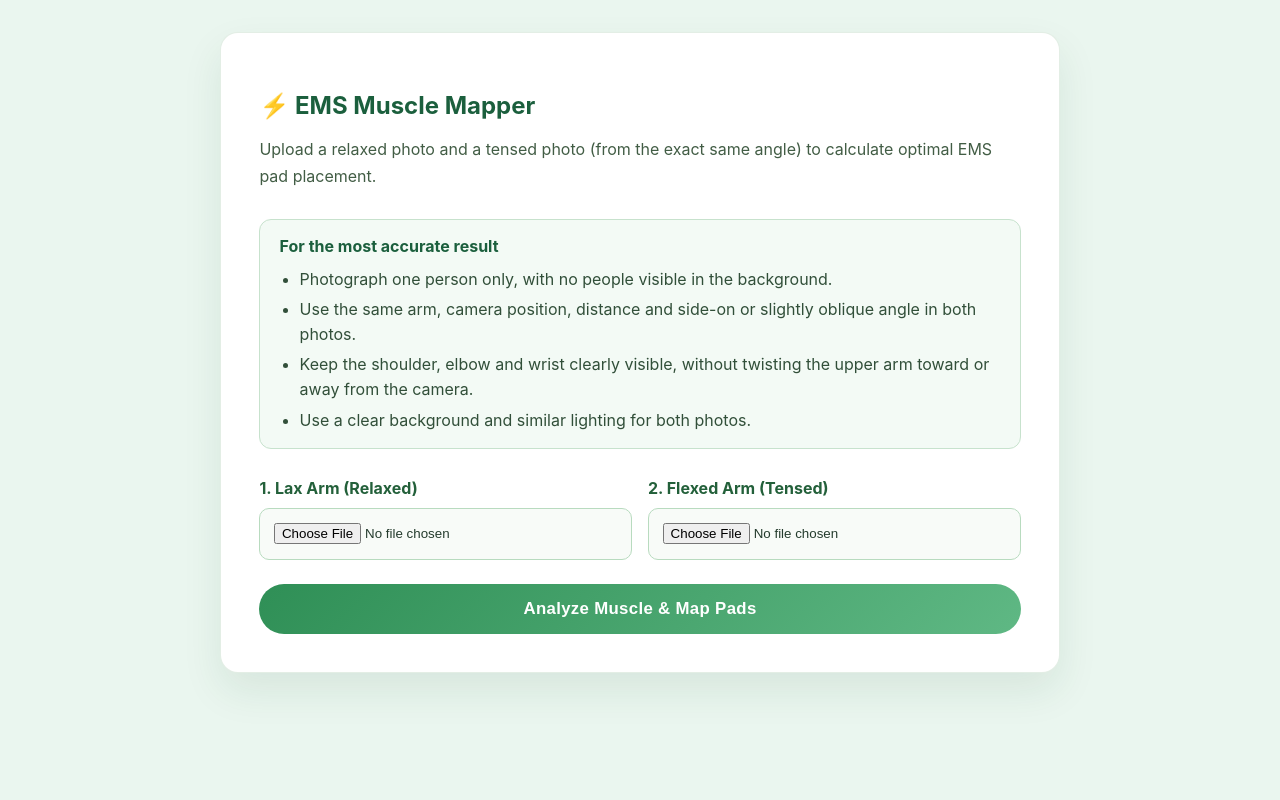
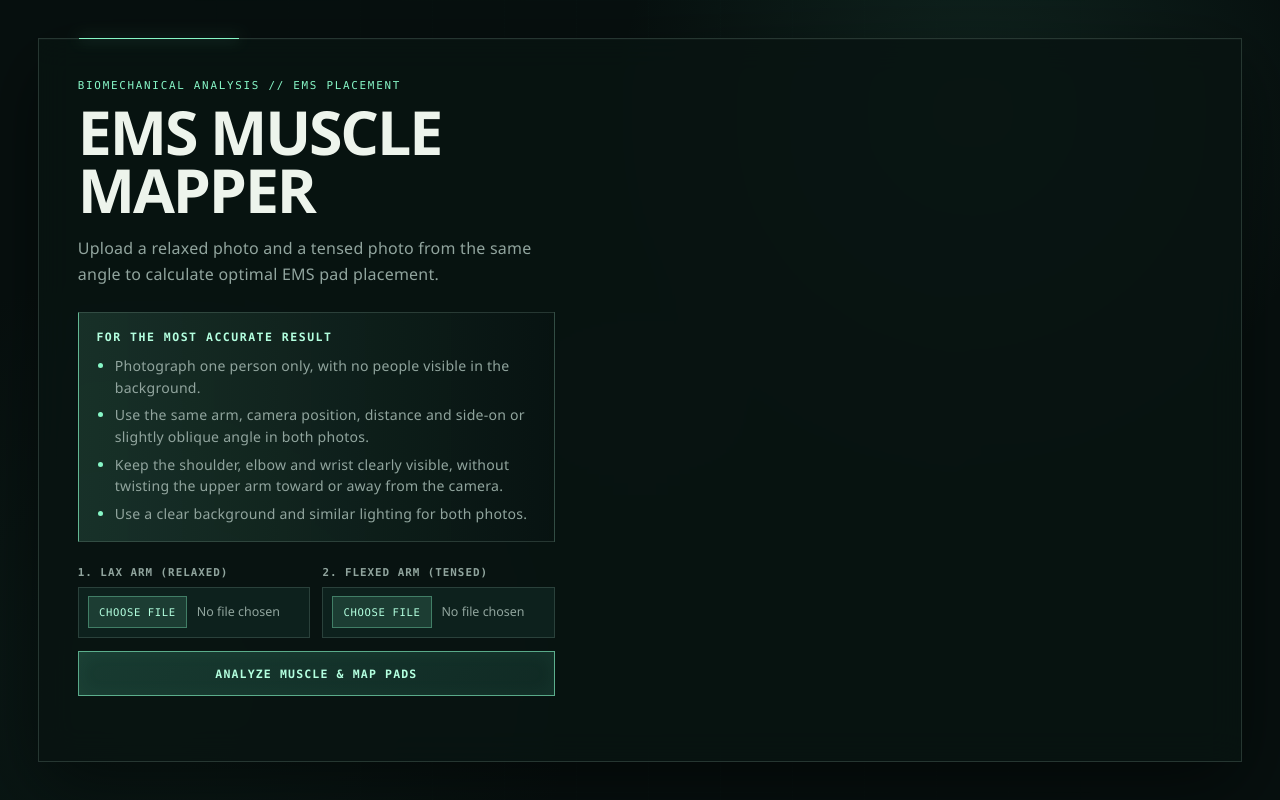
Before and after one commit to sionaheritage/axom-juno-hack, a FastAPI app: page / in a window 1280 px wide. Run offline with FastAPI, Linux system fonts and the light colour scheme.

Commit message:
CSS overhaul to comply with rest of project

```diff
--- a/ems_muscle_mapper/templates/css/style.css
+++ b/ems_muscle_mapper/templates/css/style.css
@@ -1,62 +1,167 @@
+:root {
+    color-scheme: dark;
+    --ink: #edf4ec;
+    --muted: #91a59e;
+    --dim: #5c746c;
+    --page: #07100f;
+    --panel: rgba(8, 20, 18, 0.88);
+    --panel-solid: #0b1917;
+    --field: #0d211d;
+    --line: rgba(162, 193, 181, 0.2);
+    --signal: #87f7c7;
+    --signal-strong: #b3ffdf;
+    --signal-soft: rgba(135, 247, 199, 0.13);
+    --alert: #ff8066;
+    --alert-soft: rgba(255, 107, 74, 0.13);
+    --shadow: rgba(0, 0, 0, 0.52);
+}
+
+* {
+    box-sizing: border-box;
+}
+
+html {
+    min-width: 320px;
+    min-height: 100%;
+    background: var(--page);
+}
+
 body {
-    font-family: -apple-system, BlinkMacSystemFont, "Segoe UI", Roboto, Helvetica, Arial, sans-serif;
-    padding: 2rem;
-    max-width: 840px;
-    margin: 0 auto;
-    background: #eaf6ef;
-    color: #193925;
+    min-height: 100vh;
+    margin: 0;
+    padding: clamp(0.75rem, 2vw, 1.75rem);
+    overflow-x: hidden;
+    background:
+        radial-gradient(circle at 76% 14%, rgba(64, 146, 118, 0.17), transparent 30%),
+        radial-gradient(circle at 12% 86%, rgba(35, 92, 74, 0.13), transparent 32%),
+        var(--page);
+    color: var(--ink);
+    font-family: Bahnschrift, "Avenir Next Condensed", "Segoe UI", sans-serif;
     font-size: 1rem;
+    letter-spacing: 0.015em;
+}
+
+body::before {
+    position: fixed;
+    inset: 0;
+    z-index: 0;
+    pointer-events: none;
+    content: "";
+    background:
+        linear-gradient(90deg, rgba(135, 247, 199, 0.025) 1px, transparent 1px),
+        linear-gradient(rgba(135, 247, 199, 0.02) 1px, transparent 1px),
+        repeating-linear-gradient(0deg, rgba(255, 255, 255, 0.012) 0 1px, transparent 1px 4px);
+    background-size: 72px 72px, 72px 72px, auto;
+    mask-image: radial-gradient(circle at center, black, transparent 88%);
+}
+
+button,
+input,
+textarea {
+    font: inherit;
 }
 
 .card {
-    background: #ffffff;
-    padding: 2.4rem;
-    border-radius: 18px;
-    border: 1px solid rgba(67, 142, 84, 0.15);
-    box-shadow: 0 18px 40px rgba(27, 77, 44, 0.09);
+    position: relative;
+    z-index: 1;
+    width: min(100%, 880px);
+    margin: 0 auto;
+    padding: clamp(1.25rem, 4vw, 2.5rem);
+    border: 1px solid var(--line);
+    background: var(--panel);
+    box-shadow: 0 24px 72px var(--shadow), inset 0 1px rgba(255, 255, 255, 0.025);
+    backdrop-filter: blur(16px);
 }
 
-h2 {
-    color: #1b5f3d;
-    margin-bottom: 0.4rem;
+.card::before {
+    position: absolute;
+    top: -1px;
+    left: clamp(1.25rem, 4vw, 2.5rem);
+    width: clamp(5rem, 15vw, 10rem);
+    height: 1px;
+    content: "";
+    background: var(--signal);
+    box-shadow: 0 0 14px rgba(135, 247, 199, 0.7);
 }
 
-p {
-    color: #425d45;
-    line-height: 1.7;
-    margin-bottom: 1.8rem;
+.app-intro {
+    margin-bottom: 1.5rem;
+}
+
+.eyebrow {
+    margin: 0 0 0.65rem;
+    color: var(--signal);
+    font-family: "IBM Plex Mono", Consolas, monospace;
+    font-size: 0.68rem;
+    letter-spacing: 0.16em;
+    line-height: 1.4;
+    text-transform: uppercase;
+}
+
+h1 {
+    margin: 0;
+    color: var(--ink);
+    font-size: clamp(2rem, 7vw, 3.8rem);
+    font-stretch: condensed;
+    font-weight: 600;
+    letter-spacing: -0.035em;
+    line-height: 0.95;
+    text-transform: uppercase;
+}
+
+.app-intro > p:last-child {
+    max-width: 42rem;
+    margin: 1rem 0 0;
+    color: var(--muted);
+    line-height: 1.65;
 }
 
 .capture-guidance {
-    margin-bottom: 1.8rem;
-    padding: 1rem 1.2rem;
-    border: 1px solid #c7e2cd;
-    border-radius: 12px;
-    background: #f3faf5;
-    color: #314f39;
+    margin-bottom: 1.5rem;
+    padding: 1rem 1.1rem;
+    border: 1px solid var(--line);
+    border-left-color: rgba(135, 247, 199, 0.72);
+    background: linear-gradient(90deg, var(--signal-soft), rgba(8, 20, 18, 0.3));
 }
 
-.capture-guidance h3 {
+.capture-guidance h2,
+.meaning-panel h2,
+.result-heading {
     margin: 0 0 0.65rem;
-    color: #1b5f3d;
-    font-size: 1rem;
+    color: var(--signal-strong);
+    font-family: "IBM Plex Mono", Consolas, monospace;
+    font-size: 0.72rem;
+    font-weight: 600;
+    letter-spacing: 0.13em;
+    line-height: 1.4;
+    text-transform: uppercase;
 }
 
 .capture-guidance ul {
     margin: 0;
-    padding-left: 1.25rem;
+    padding-left: 1.15rem;
+    color: var(--muted);
+    font-size: 0.88rem;
     line-height: 1.55;
+}
+
+.capture-guidance li::marker {
+    color: var(--signal);
 }
 
 .capture-guidance li + li {
     margin-top: 0.35rem;
 }
 
+#uploadForm {
+    min-width: 0;
+}
+
 .upload-grid {
     display: grid;
     grid-template-columns: repeat(2, minmax(0, 1fr));
-    gap: 1rem;
-    margin-bottom: 1.5rem;
+    gap: 0.75rem;
+    margin-bottom: 0.85rem;
 }
 
 .upload-group {
@@ -65,60 +170,167 @@
 
 label {
     display: block;
-    font-weight: 700;
-    margin-bottom: 0.6rem;
-    color: #23603a;
-    font-size: 1rem;
+    margin-bottom: 0.5rem;
+    color: var(--muted);
+    font-family: "IBM Plex Mono", Consolas, monospace;
+    font-size: 0.68rem;
+    font-weight: 600;
+    letter-spacing: 0.09em;
+    text-transform: uppercase;
 }
 
 input[type="file"] {
-    box-sizing: border-box;
     display: block;
     width: 100%;
-    padding: 0.9rem 0.85rem;
-    border: 1px solid #b8dbbf;
-    border-radius: 10px;
-    background: #f8fbf8;
-    color: #243b2d;
-    transition: border-color 0.2s ease;
+    min-height: 3.1rem;
+    padding: 0.55rem;
+    overflow: hidden;
+    border: 1px solid var(--line);
+    border-radius: 0;
+    background: var(--field);
+    color: var(--muted);
+    font-size: 0.78rem;
+    text-overflow: ellipsis;
+    transition: border-color 150ms ease, box-shadow 150ms ease;
+}
+
+input[type="file"]::file-selector-button {
+    margin-right: 0.6rem;
+    padding: 0.55rem 0.65rem;
+    border: 1px solid rgba(135, 247, 199, 0.35);
+    background: var(--signal-soft);
+    color: var(--signal-strong);
+    font-family: "IBM Plex Mono", Consolas, monospace;
+    font-size: 0.66rem;
+    letter-spacing: 0.06em;
+    text-transform: uppercase;
+    cursor: pointer;
+}
+
+input[type="file"]:focus-visible,
+textarea:focus-visible,
+button:focus-visible {
+    outline: 1px solid var(--signal);
+    outline-offset: 3px;
 }
 
 input[type="file"]:focus {
-    outline: none;
-    border-color: #3f8b59;
-    box-shadow: 0 0 0 4px rgba(63, 139, 89, 0.13);
+    border-color: rgba(135, 247, 199, 0.68);
+    box-shadow: 0 0 18px rgba(135, 247, 199, 0.08);
 }
 
 button {
-    background: linear-gradient(135deg, #2f8f56 0%, #5fb884 100%);
-    color: white;
-    border: none;
-    padding: 0.95rem 1.6rem;
-    border-radius: 999px;
-    font-size: 1.05rem;
+    width: 100%;
+    min-height: 2.8rem;
+    padding: 0.75rem 1rem;
+    border: 1px solid rgba(135, 247, 199, 0.62);
+    border-radius: 0;
+    background: linear-gradient(135deg, #183b31, #102a24);
+    color: var(--signal-strong);
+    font-family: "IBM Plex Mono", Consolas, monospace;
+    font-size: 0.72rem;
+    font-weight: 700;
+    letter-spacing: 0.1em;
+    text-transform: uppercase;
     cursor: pointer;
-    width: 100%;
-    font-weight: 700;
-    letter-spacing: 0.02em;
-    transition: transform 0.2s ease, box-shadow 0.2s ease;
+    box-shadow: inset 0 0 20px rgba(135, 247, 199, 0.05);
+    transition: border-color 150ms ease, box-shadow 150ms ease, color 150ms ease, transform 150ms ease;
 }
 
 button:hover {
+    border-color: var(--signal);
+    color: #ffffff;
+    box-shadow: 0 0 22px rgba(135, 247, 199, 0.17), inset 0 0 24px rgba(135, 247, 199, 0.08);
     transform: translateY(-1px);
-    box-shadow: 0 14px 28px rgba(47, 142, 78, 0.18);
+}
+
+button:disabled {
+    cursor: wait;
+    opacity: 0.55;
+}
+
+.status-stack {
+    min-height: 0;
+}
+
+.loading,
+.error {
+    display: none;
+    margin-top: 0.85rem;
+    padding: 0.8rem 0.9rem;
+    border: 1px solid var(--line);
+    font-family: "IBM Plex Mono", Consolas, monospace;
+    font-size: 0.72rem;
+    line-height: 1.5;
+}
+
+.loading {
+    border-color: rgba(135, 247, 199, 0.3);
+    background: var(--signal-soft);
+    color: var(--signal);
+}
+
+.error {
+    border-color: rgba(255, 128, 102, 0.42);
+    background: var(--alert-soft);
+    color: #ffb4a5;
+}
+
+.result-heading {
+    margin-top: 2rem;
 }
 
 #resultContainer {
-    margin-top: 2rem;
     display: none;
-    text-align: center;
+    min-width: 0;
+}
+
+.result-figure {
+    position: relative;
+    margin: 0;
+    padding: 0.65rem;
+    border: 1px solid rgba(135, 247, 199, 0.22);
+    background:
+        linear-gradient(90deg, rgba(135, 247, 199, 0.035) 1px, transparent 1px),
+        linear-gradient(rgba(135, 247, 199, 0.03) 1px, transparent 1px),
+        #06100e;
+    background-size: 48px 48px;
+    box-shadow: 0 22px 54px var(--shadow);
+}
+
+.result-figure::before,
+.result-figure::after {
+    position: absolute;
+    z-index: 2;
+    width: 1.5rem;
+    height: 1.5rem;
+    pointer-events: none;
+    content: "";
+}
+
+.result-figure::before {
+    top: 0.35rem;
+    left: 0.35rem;
+    border-top: 1px solid var(--signal);
+    border-left: 1px solid var(--signal);
+    box-shadow: -2px -2px 12px rgba(135, 247, 199, 0.2);
+}
+
+.result-figure::after {
+    right: 0.35rem;
+    bottom: 0.35rem;
+    border-right: 1px solid var(--signal);
+    border-bottom: 1px solid var(--signal);
+    box-shadow: 2px 2px 12px rgba(135, 247, 199, 0.2);
 }
 
 #resultImage {
+    display: block;
+    width: 100%;
     max-width: 100%;
-    border-radius: 8px;
-    box-shadow: 0 4px 12px rgba(0, 0, 0, 0.15);
+    height: auto;
     opacity: 0;
+    filter: saturate(0.93) contrast(1.02);
     transition: opacity 500ms ease-out;
 }
 
@@ -203,88 +390,167 @@
 
 button.feedback-icon {
     width: 2.25rem;
+    min-height: 2.25rem;
     height: 2.25rem;
     padding: 0;
-    border: 1px solid #b8dbbf;
+    border-color: var(--line);
     border-radius: 50%;
-    background: #f8fbf8;
-    color: #193925;
-    box-shadow: none;
+    background: var(--field);
+    color: var(--muted);
+    font-family: inherit;
     font-size: 1rem;
     letter-spacing: 0;
     line-height: 1;
+    text-transform: none;
 }
 
-button.feedback-icon:hover {
-    transform: translateY(-1px);
-    border-color: #3f8b59;
-    box-shadow: 0 5px 12px rgba(47, 142, 78, 0.12);
-}
-
+button.feedback-icon:hover,
 button.feedback-icon.is-selected {
-    border-color: #2f8f56;
-    background: #e4f4e9;
-    box-shadow: 0 0 0 3px rgba(47, 143, 86, 0.12);
+    border-color: rgba(135, 247, 199, 0.72);
+    background: var(--signal-soft);
+    color: var(--signal-strong);
+    box-shadow: 0 0 16px rgba(135, 247, 199, 0.14);
 }
 
 .correction-panel {
     margin-top: 0.85rem;
     padding: 0.9rem;
-    border: 1px solid #c7e2cd;
-    border-radius: 10px;
-    background: #f8fbf8;
+    border: 1px solid var(--line);
+    background: rgba(7, 16, 15, 0.72);
 }
 
 .correction-panel[hidden] {
     display: none;
 }
 
-.correction-panel label {
-    margin-bottom: 0.45rem;
-    font-size: 0.85rem;
-}
-
 #correctionText {
-    box-sizing: border-box;
     width: 100%;
     padding: 0.75rem;
-    border: 1px solid #b8dbbf;
-    border-radius: 8px;
-    background: #ffffff;
-    color: #243b2d;
-    font: inherit;
-    font-size: 0.9rem;
-    line-height: 1.45;
+    border: 1px solid var(--line);
+    border-radius: 0;
+    background: var(--field);
+    color: var(--ink);
+    font-size: 0.86rem;
+    line-height: 1.5;
     resize: vertical;
 }
 
-#correctionText:focus {
-    outline: none;
-    border-color: #3f8b59;
-    box-shadow: 0 0 0 3px rgba(63, 139, 89, 0.13);
+#correctionText::placeholder {
+    color: var(--dim);
 }
 
 button.refine-button {
     width: auto;
+    min-height: 2.45rem;
     margin-top: 0.7rem;
-    padding: 0.65rem 1rem;
-    font-size: 0.88rem;
+    padding: 0.55rem 0.8rem;
+    font-size: 0.66rem;
 }
 
 .feedback-status {
-    min-height: 1.25rem;
+    min-height: 1.2rem;
     margin: 0.55rem 0 0;
-    color: #425d45;
-    font-size: 0.8rem;
-    line-height: 1.4;
+    color: var(--muted);
+    font-family: "IBM Plex Mono", Consolas, monospace;
+    font-size: 0.68rem;
+    line-height: 1.45;
 }
 
 .feedback-status.is-error {
-    color: #9b1c1c;
+    color: var(--alert);
+}
+
+[hidden] {
+    display: none !important;
+}
+
+@media (min-width: 1100px) {
+    body {
+        display: grid;
+        align-items: start;
+        padding: clamp(1.5rem, 3vw, 3rem);
+    }
+
+    .card {
+        display: grid;
+        grid-template-columns: minmax(0, 0.9fr) minmax(0, 1.1fr);
+        grid-template-areas:
+            "intro visual"
+            "guidance visual"
+            "form visual"
+            "status visual"
+            "result-title visual"
+            "details visual";
+        width: min(100%, 1440px);
+        min-height: calc(100vh - clamp(3rem, 6vw, 6rem));
+        padding: clamp(1.75rem, 3vw, 3rem);
+        column-gap: clamp(2.5rem, 5vw, 5.5rem);
+        align-content: start;
+    }
+
+    .app-intro {
+        grid-area: intro;
+    }
+
+    .capture-guidance {
+        grid-area: guidance;
+    }
+
+    #uploadForm {
+        grid-area: form;
+    }
+
+    .status-stack {
+        grid-area: status;
+    }
+
+    .result-heading {
+        grid-area: result-title;
+    }
+
+    .result-details {
+        grid-area: details;
+    }
+
+    #resultContainer {
+        grid-area: visual;
+        position: sticky;
+        top: clamp(1.5rem, 3vw, 3rem);
+        align-self: start;
+    }
+
+    .result-heading {
+        margin-top: 1.75rem;
+    }
+
+    .meaning-panel {
+        margin-top: 0;
+    }
 }
 
 @media (max-width: 640px) {
+    body {
+        padding: 0;
+    }
+
+    .card {
+        min-height: 100vh;
+        border-right: 0;
+        border-left: 0;
+    }
+
     .upload-grid {
         grid-template-columns: 1fr;
     }
 }
+
+@media (prefers-reduced-motion: reduce) {
+    *,
+    *::before,
+    *::after {
+        scroll-behavior: auto !important;
+        animation-duration: 0.001ms !important;
+        animation-iteration-count: 1 !important;
+        transition-duration: 0.001ms !important;
+    }
+}
--- a/ems_muscle_mapper/templates/index.html
+++ b/ems_muscle_mapper/templates/index.html
@@ -9,13 +9,15 @@
 </head>
 
 <body>
-    <div class="card">
-        <h2>⚡ EMS Muscle Mapper</h2>
-        <p>Upload a relaxed photo and a tensed photo (from the exact same angle) to calculate optimal EMS pad placement.
-        </p>
+    <main class="card">
+        <header class="app-intro">
+            <p class="eyebrow">Biomechanical analysis // EMS placement</p>
+            <h1>EMS Muscle Mapper</h1>
+            <p>Upload a relaxed photo and a tensed photo from the same angle to calculate optimal EMS pad placement.</p>
+        </header>
 
         <section class="capture-guidance" aria-labelledby="captureGuidanceTitle">
-            <h3 id="captureGuidanceTitle">For the most accurate result</h3>
+            <h2 id="captureGuidanceTitle">For the most accurate result</h2>
             <ul>
                 <li>Photograph one person only, with no people visible in the background.</li>
                 <li>Use the same arm, camera position, distance and side-on or slightly oblique angle in both photos.</li>
@@ -35,21 +37,26 @@
                     <input type="file" id="flexed" accept="image/*" required>
                 </div>
             </div>
-            <button type="submit">Analyze Muscle & Map Pads</button>
+            <button type="submit">Analyze Muscle &amp; Map Pads</button>
         </form>
 
-        <div class="loading" id="loadingState">Analyzing biomechanics (this takes a few seconds)...</div>
-        <div class="error" id="errorState" role="alert"></div>
+        <div class="status-stack">
+            <div class="loading" id="loadingState">Analyzing biomechanics (this takes a few seconds)...</div>
+            <div class="error" id="errorState" role="alert"></div>
+        </div>
+
+        <h2 class="result-heading" id="resultHeading" hidden>EMS Pad Mapping</h2>
 
         <div id="resultContainer">
-            <h3>EMS Pad Mapping</h3>
             <figure class="result-figure">
                 <img id="resultImage" src="" alt="EMS Output">
                 <figcaption class="result-caption" id="altText"></figcaption>
             </figure>
+        </div>
 
+        <div class="result-details" id="resultDetails" hidden>
             <section class="meaning-panel" aria-labelledby="meaningTitle">
-                <h3 id="meaningTitle">What does this mean?</h3>
+                <h2 id="meaningTitle">What does this mean?</h2>
                 <p>Place the EMS pads at the marked proximal and distal points for each highlighted muscle group.
                     The pads deliver electrical impulses across the muscle, causing it to contract and helping
                     replicate the detected movement.</p>
@@ -60,11 +67,11 @@
                 <div class="feedback-actions" aria-label="Mapping accuracy">
                     <button class="feedback-icon" id="thumbUpButton" type="button"
                         aria-label="Yes, this mapping is accurate" aria-pressed="false">
-                        <span aria-hidden="true">👍</span>
+                        <span aria-hidden="true">&#128077;</span>
                     </button>
                     <button class="feedback-icon" id="thumbDownButton" type="button"
                         aria-label="No, this mapping needs correcting" aria-pressed="false">
-                        <span aria-hidden="true">👎</span>
+                        <span aria-hidden="true">&#128078;</span>
                     </button>
                 </div>
 
@@ -79,7 +86,7 @@
                 <p class="feedback-status" id="feedbackStatus" role="status" aria-live="polite"></p>
             </section>
         </div>
-    </div>
+    </main>
 
     <script src="/static/js/app.js" defer></script>
 </body>
--- a/ems_muscle_mapper/templates/js/app.js
+++ b/ems_muscle_mapper/templates/js/app.js
@@ -2,6 +2,8 @@
 const loadingState = document.getElementById('loadingState');
 const errorState = document.getElementById('errorState');
 const resultContainer = document.getElementById('resultContainer');
+const resultHeading = document.getElementById('resultHeading');
+const resultDetails = document.getElementById('resultDetails');
 const resultImage = document.getElementById('resultImage');
 const altText = document.getElementById('altText');
 const thumbUpButton = document.getElementById('thumbUpButton');
@@ -58,6 +60,8 @@
     }
     altText.textContent = result.alt_text;
     resultContainer.style.display = 'block';
+    resultHeading.hidden = false;
+    resultDetails.hidden = false;
     requestAnimationFrame(() => {
         requestAnimationFrame(() => resultImage.classList.add('is-visible'));
     });
@@ -90,6 +94,8 @@
 
     loadingState.style.display = 'block';
     resultContainer.style.display = 'none';
+    resultHeading.hidden = true;
+    resultDetails.hidden = true;
     errorState.style.display = 'none';
     currentResult = null;
     resetFeedback();
```
Also changed, not shown: other parts of ems_muscle_mapper/templates/css/style.css (+20 -45 lines), ems_muscle_mapper/tests/test_api_integration.py (+12 -0 lines).
